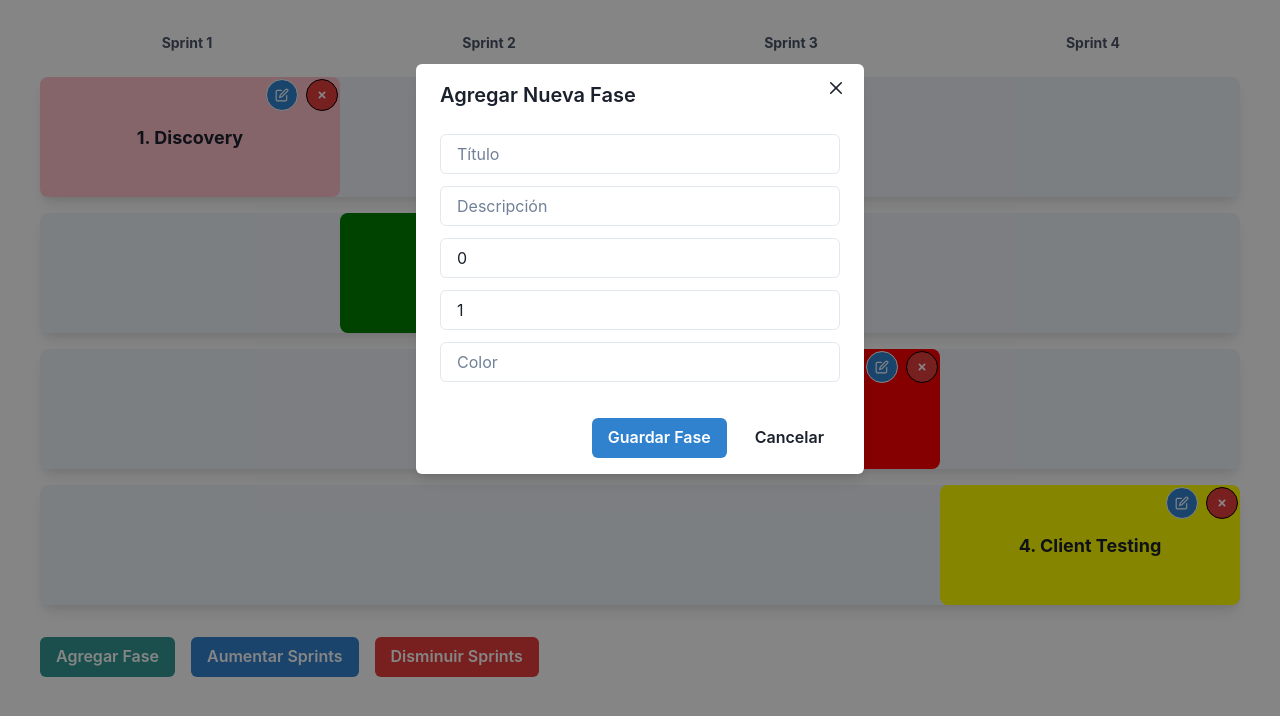
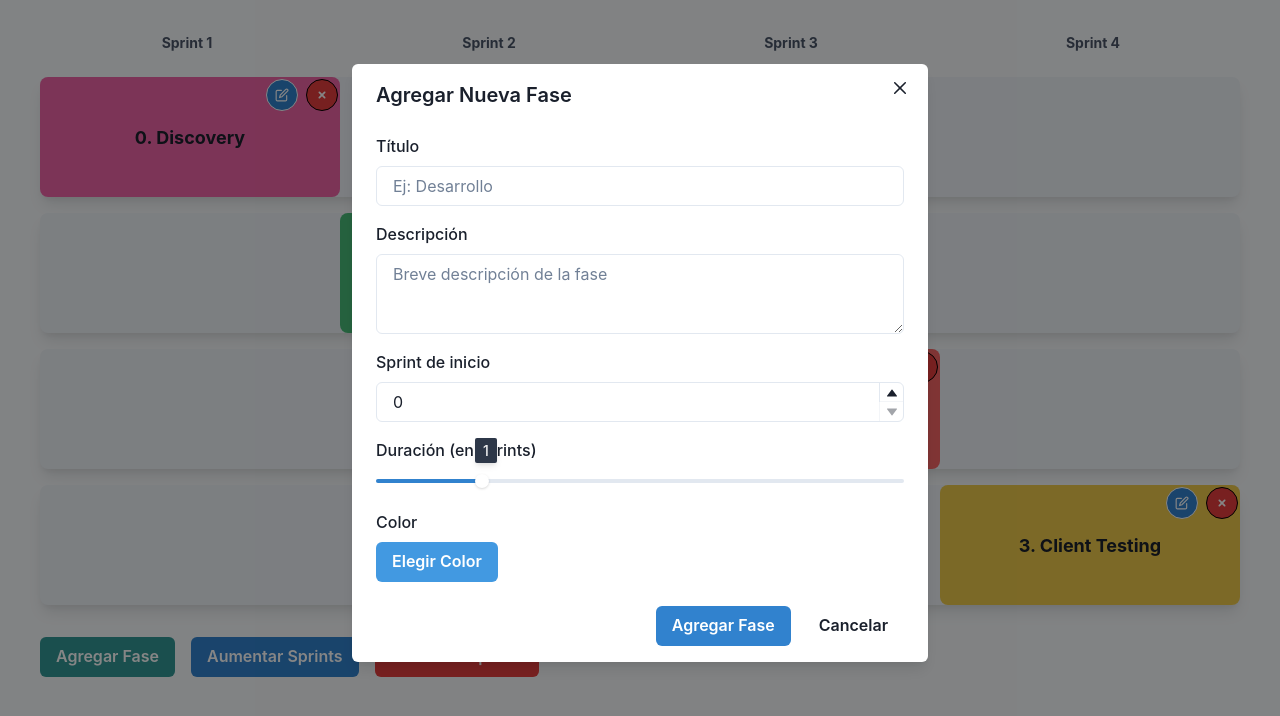
Before and after one commit to MatiasLTonello/sprintbuilder, a Next.js app: page / in a window 1280 px wide. Both pictures are taken after a click on the button "Agregar Fase". Shown: the top 716 px of the page. Built offline with nearby package versions, Linux system fonts and the light colour scheme.

Commit message:
feat(page): add create functionality

```diff
--- a/src/app/page.tsx
+++ b/src/app/page.tsx
@@ -1,46 +1,150 @@
-'use client'
-import { Box, VStack, HStack, Button, Modal, ModalOverlay, ModalContent, ModalHeader, ModalCloseButton, ModalBody, ModalFooter, Input, useDisclosure } from "@chakra-ui/react";
+"use client";
+import {
+  Box,
+  VStack,
+  HStack,
+  Button,
+  Modal,
+  ModalOverlay,
+  ModalContent,
+  ModalHeader,
+  ModalCloseButton,
+  ModalBody,
+  ModalFooter,
+  Input,
+  useDisclosure,
+  FormControl,
+  FormLabel,
+  Textarea,
+  NumberInput,
+  NumberInputField,
+  NumberInputStepper,
+  NumberIncrementStepper,
+  NumberDecrementStepper,
+  Slider,
+  SliderTrack,
+  SliderFilledTrack,
+  SliderThumb,
+  Tooltip,
+  useColorModeValue,
+} from "@chakra-ui/react";
 import { Phase } from "./components/Phase";
 import { SprintLabel } from "./components/SprintLabel";
 import { useState } from "react";
+import { ChromePicker } from "react-color";
 
 export default function Home() {
   const [phases, setPhases] = useState([
-    { title: "Discovery", description: "Understanding the product.", start: 0, duration: 1, color: "Pink" },
-    { title: "Development", description: "Building the product.", start: 1, duration: 1, color: "Green" },
-    { title: "QA", description: "Testing the product.", start: 2, duration: 1, color: "Red" },
-    { title: "Client Testing", description: "Validating the product.", start: 3, duration: 1, color: "Yellow" },
+    {
+      title: "Discovery",
+      description: "Understanding the product.",
+      start: 0,
+      duration: 1,
+      color: "pink.400",
+    },
+    {
+      title: "Development",
+      description: "Building the product.",
+      start: 1,
+      duration: 1,
+      color: "green.400",
+    },
+    {
+      title: "QA",
+      description: "Testing the product.",
+      start: 2,
+      duration: 1,
+      color: "red.400",
+    },
+    {
+      title: "Client Testing",
+      description: "Validating the product.",
+      start: 3,
+      duration: 1,
+      color: "yellow.400",
+    },
   ]);
+
   const [totalSprints, setTotalSprints] = useState(4);
-  const [newPhase, setNewPhase] = useState({ title: "", description: "", start: 0, duration: 1, color: "" });
+  const [newPhase, setNewPhase] = useState({
+    title: "",
+    description: "",
+    start: 0,
+    duration: 1,
+    color: "blue.400",
+  });
   const { isOpen, onOpen, onClose } = useDisclosure();
+  const [showColorPicker, setShowColorPicker] = useState(false);
 
-  const sprintsLabel = Array.from({ length: totalSprints }, (_, i) => `Sprint ${i + 1}`);
+  const bgColor = useColorModeValue("gray.50", "gray.800");
+  const cardBgColor = useColorModeValue("white", "gray.700");
+
+  const sprintsLabel = Array.from(
+    { length: totalSprints },
+    (_, i) => `Sprint ${i + 1}`
+  );
 
   const handleAddPhase = () => {
     setPhases([...phases, newPhase]);
-    setNewPhase({ title: "", description: "", start: 0, duration: 1, color: "" });
+    setNewPhase({
+      title: "",
+      description: "",
+      start: 0,
+      duration: Number(1),
+      color: "blue.400",
+    });
     onClose();
   };
 
-  const handleChange = (e: any) => {
+  const handleUpdatePhase = (index, updatedPhase) => {
+    const updatedPhases = phases.map((phase, i) =>
+      i === index ? { ...phase, ...updatedPhase } : phase
+    );
+    setPhases(updatedPhases);
+  };
+
+  const handleChange = (e) => {
     const { name, value } = e.target;
     setNewPhase((prev) => ({ ...prev, [name]: value }));
+  };
+
+  const handleDurationChange = (value) => {
+    setNewPhase((prev) => ({ ...prev, duration: parseFloat(value) }));
+  };
+
+  const handleDeletePhase = (index) => {
+    setPhases((prevPhases) => prevPhases.filter((_, i) => i !== index));
+  };
+
+  const handleColorChange = (color) => {
+    setNewPhase((prev) => ({ ...prev, color: color.hex }));
   };
 
   const increaseSprints = () => setTotalSprints(totalSprints + 1);
   const decreaseSprints = () => setTotalSprints(Math.max(1, totalSprints - 1));
 
   return (
-    <Box p={8} bg="white" minH="100vh">
+    <Box p={8} bg={bgColor} minH="100vh">
       <VStack spacing={4} align="stretch" maxW="1200px" mx="auto">
         <HStack mb={2}>
           {sprintsLabel.map((label, index) => (
-            <SprintLabel key={index} label={label} totalSprints={totalSprints} />
+            <SprintLabel
+              key={index}
+              label={label}
+              totalSprints={totalSprints}
+            />
           ))}
         </HStack>
+
         {phases.map((phase, index) => (
-          <Phase key={index} totalSprints={totalSprints} phase={phase} index={index + 1}/>
+          <Phase
+            key={index}
+            totalSprints={totalSprints}
+            phase={phase}
+            index={index}
+            handleDeletePhase={handleDeletePhase}
+            onUpdatePhase={handleUpdatePhase}
+          />
         ))}
 
         <HStack spacing={4} mt={4}>
@@ -55,55 +159,97 @@ export default function Home() {
           </Button>
         </HStack>
 
-        <Modal isOpen={isOpen} onClose={onClose}>
+        <Modal isOpen={isOpen} onClose={onClose} size="xl">
           <ModalOverlay />
-          <ModalContent>
+          <ModalContent bg={cardBgColor}>
             <ModalHeader>Agregar Nueva Fase</ModalHeader>
             <ModalCloseButton />
             <ModalBody>
+              <VStack spacing={4}>
+                <FormControl>
+                  <FormLabel>Título</FormLabel>
                   <Input
-                placeholder="Título"
+                    placeholder="Ej: Desarrollo"
                     name="title"
                     value={newPhase.title}
                     onChange={handleChange}
-                mb={3}
                   />
-              <Input
-                placeholder="Descripción"
+                </FormControl>
+
+                <FormControl>
+                  <FormLabel>Descripción</FormLabel>
+                  <Textarea
+                    placeholder="Breve descripción de la fase"
                     name="description"
                     value={newPhase.description}
                     onChange={handleChange}
-                mb={3}
                   />
-              <Input
-                placeholder="Inicio"
-                name="start"
-                type="number"
-                value={newPhase.start}
-                onChange={handleChange}
-                mb={3}
+                </FormControl>
+
+                <FormControl>
+                  <FormLabel>Sprint de inicio</FormLabel>
+                  <NumberInput
+                    min={0}
+                    max={totalSprints - 1}
+                    value={Number(newPhase.start)}
+                    onChange={(value) =>
+                      setNewPhase((prev) => ({
+                        ...prev,
+                        start: parseInt(value),
+                      }))
+                    }
+                  >
+                    <NumberInputField />
+                    <NumberInputStepper>
+                      <NumberIncrementStepper />
+                      <NumberDecrementStepper />
+                    </NumberInputStepper>
+                  </NumberInput>
+                </FormControl>
+
+                <FormControl>
+                  <FormLabel>Duración (en sprints)</FormLabel>
+                  <Slider
+                    min={0.25}
+                    max={totalSprints}
+                    step={0.25}
+                    value={Number(newPhase.duration)}
+                    onChange={handleDurationChange}
+                  >
+                    <SliderTrack>
+                      <SliderFilledTrack />
+                    </SliderTrack>
+                    <Tooltip label={newPhase.duration} placement="top" isOpen>
+                      <SliderThumb />
+                    </Tooltip>
+                  </Slider>
+                </FormControl>
+
+                <FormControl>
+                  <FormLabel>Color</FormLabel>
+                  <Button
+                    onClick={() => setShowColorPicker(!showColorPicker)}
+                    bg={newPhase.color}
+                    color={newPhase.color === "#FFFFFF" ? "black" : "white"}
+                  >
+                    {showColorPicker ? "Cerrar" : "Elegir Color"}
+                  </Button>
+                  {showColorPicker && (
+                    <ChromePicker
+                      color={newPhase.color}
+                      onChangeComplete={handleColorChange}
                     />
-              <Input
-                placeholder="Duración"
-                name="duration"
-                type="number"
-                value={newPhase.duration}
-                onChange={handleChange}
-                mb={3}
-              />
-              <Input
-                placeholder="Color"
-                name="color"
-                value={newPhase.color}
-                onChange={handleChange}
-                mb={3}
-              />
+                  )}
+                </FormControl>
+              </VStack>
             </ModalBody>
             <ModalFooter>
               <Button colorScheme="blue" mr={3} onClick={handleAddPhase}>
-                Guardar Fase
+                Agregar Fase
               </Button>
-              <Button variant="ghost" onClick={onClose}>Cancelar</Button>
+              <Button variant="ghost" onClick={onClose}>
+                Cancelar
+              </Button>
             </ModalFooter>
           </ModalContent>
         </Modal>
```
Lines whose indentation alone changed are shown as unchanged.
